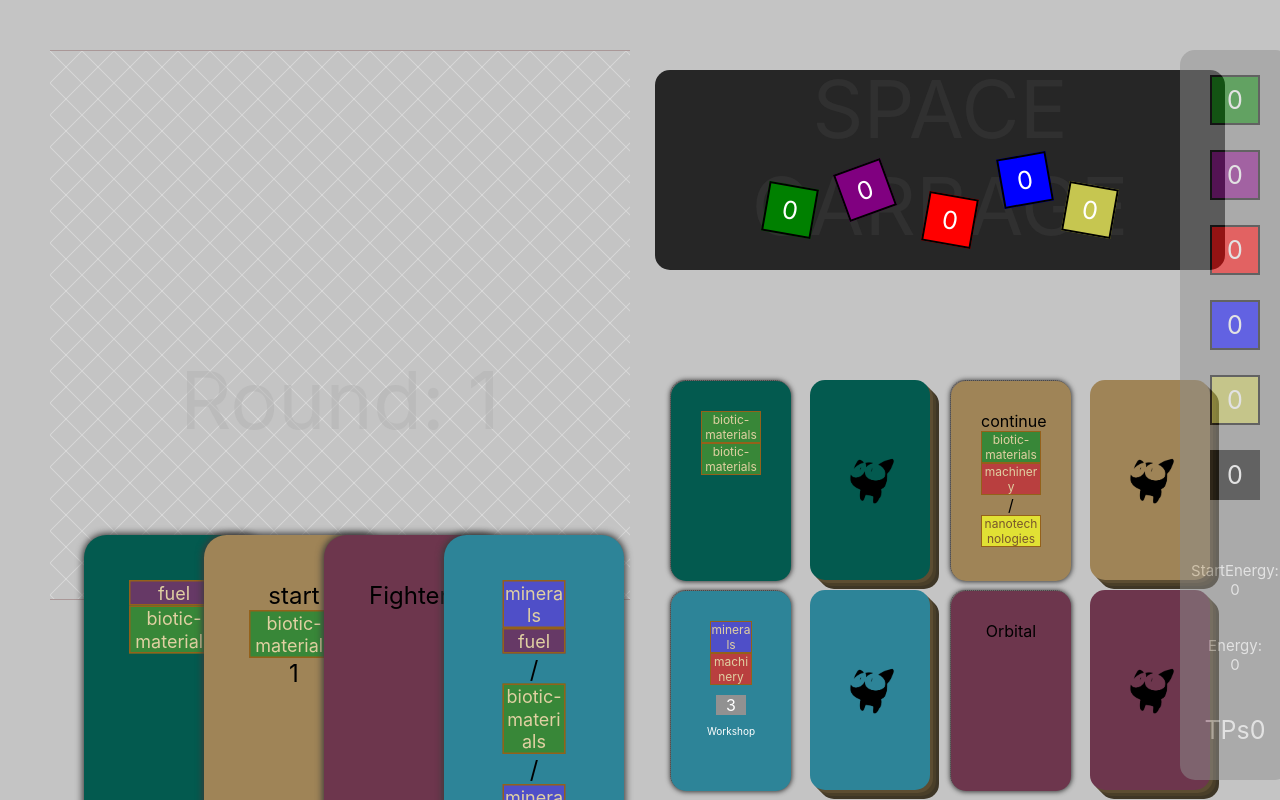
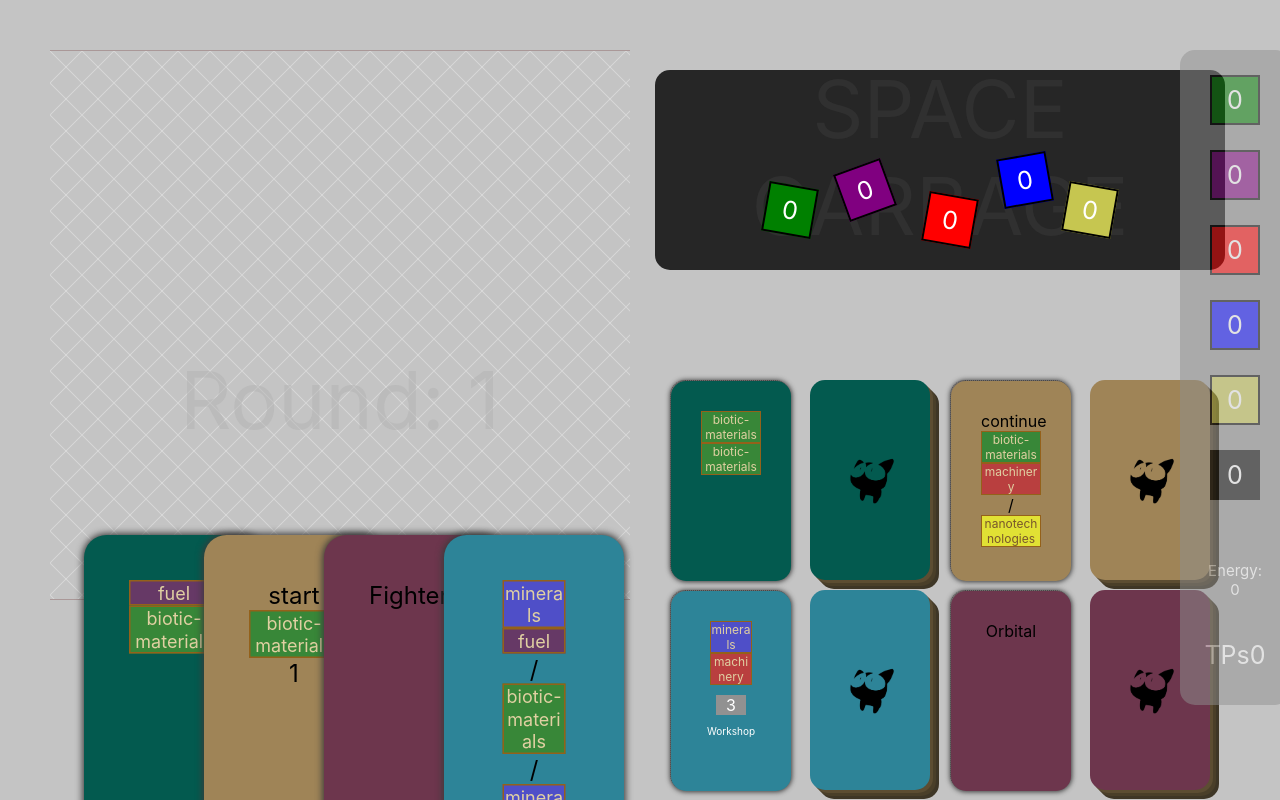
Before and after one commit to Igmat/SpaceExpatriateReact, a React (Create React App) app: page / in a window 1280 px wide. Built offline with nearby package versions, Linux system fonts and the light colour scheme.

Commit message:
fix: energy

```diff
--- a/src/Player/PlayerMenu/index.tsx
+++ b/src/Player/PlayerMenu/index.tsx
@@ -29,13 +29,8 @@ export const PlayerMenu = observer((props: PlayerMenuProps) => {
         <div className={styles.dark}>
           {props.resources.playerResources["dark matter"]}
         </div>
-        {
-          <div className={styles.energy}>
-            StartEnergy: {props.resources.energy.startEnergy}
-          </div>
-        }
         <div className={styles.energy}>
-          Energy: {props.resources.energy.energy}
+          Energy: {props.resources.energy}
         </div>
         <div className={styles.points}>TPs{props.resources.points.total}</div>
       </div>
--- a/src/Rules/Delivery/index.ts
+++ b/src/Rules/Delivery/index.ts
@@ -47,6 +47,7 @@ export class ActionManager implements IActionManager {
     this.dropTempCards(); //очистка временных карт из руки
     this.resources.dropToGarbage(); // перемещение ресурсов от игрока в garbage
     this.resources.dropResources(); //очистка ресурсов игрока
+    this.resources.energy = 0 // обнуляем счетсик енергии
     return true;
   };
 
@@ -54,7 +55,7 @@ export class ActionManager implements IActionManager {
 
   activateCard = (card: number) => {
     this.addCardsToTempDrop(card); //сброс карты с руки во временное хранилище
-    this.resources.energy.energy++; //увеличение энергии после сброса карты
+    this.resources.energy++; //увеличение энергии после сброса карты
     this.resources.engineeringMaps.FinishCounter++; //увеличение FinishCounter после сброса карты
     this.increaseMiddleEnergyByDropCards(); //увеличение всех Middle value после сброса карты после && не работает
     console.log(this.resources.engineeringMaps.FinishCounter)
@@ -96,7 +97,7 @@ export class ActionManager implements IActionManager {
   reset = () => {
     this.resetTempDroppedCards();
     this.resources.resetPoints();
-    this.resources.resetEnergy();
+    this.resources.energy = 0; // обнуляем счетсик енергии
     //this.resources.resetPlayerResources();//запасной вариант востановления ресурсов при ресете
     this.resources.getResources();
     console.log("!!");
--- a/src/Rules/ResourcesModel.ts
+++ b/src/Rules/ResourcesModel.ts
@@ -70,7 +70,7 @@ export class ResourcesModel {
     );
     for (let key in this.playerResources) {
       this.playerResources[key] -= this.garbageResources[key];
-      if (this.playerResources[key] < 0) this.playerResources[key] = 0;
+     if (this.playerResources[key] < 0) this.playerResources[key] = 0;
     }
     this.charterResource && this.playerResources[this.charterResource]++;
     // this.savePlayerResources()//запасной вариант востановления ресурсов при ресете
@@ -155,13 +155,5 @@ resetPlayerResources = () => {//запасной вариант востанов
 
   /****Energy*************************************************************************** */
 
-  public energy = {
-    startEnergy: 0,
-    energy: 0,
-  };
-
-  resetEnergy = () => {
-    this.energy.energy = 0;
-    this.energy.startEnergy = 0;
-  };
+  public energy = 0;
 }
```
Also changed, not shown: 1 other file (tests, documents, lock files or other folders).
